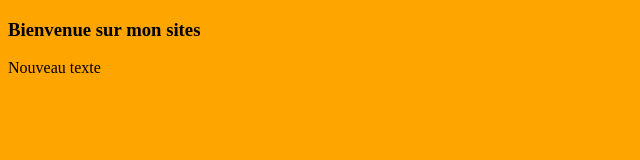
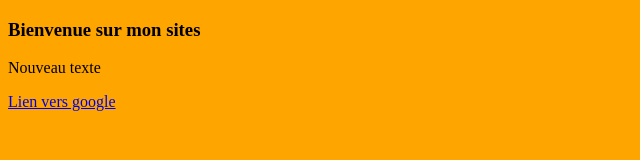
Before and after one commit to GravenilvecTV/ProjetWeb2, a plain HTML site: page index.html in a window 1280 px wide. Shown: the whole page, without its empty margins (0-640 px from the left). Drawn offline with Linux system fonts and the light colour scheme.

Commit message:
Lien vers google

```diff
--- a/index.html
+++ b/index.html
@@ -10,5 +10,6 @@
 <body>
     <h3>Bienvenue sur mon sites</h3>
     <p>Nouveau texte</p>
+    <a href="https://google.com">Lien vers google</a>
 </body>
 </html>
```
